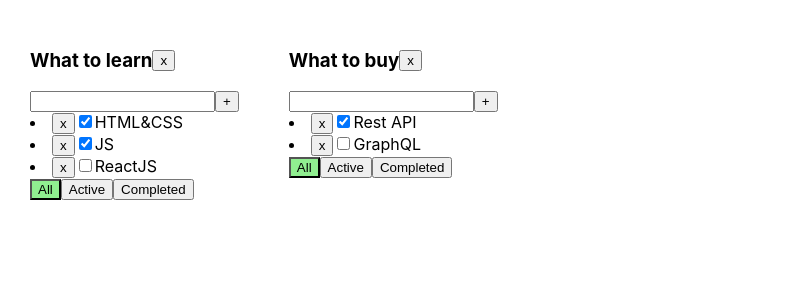
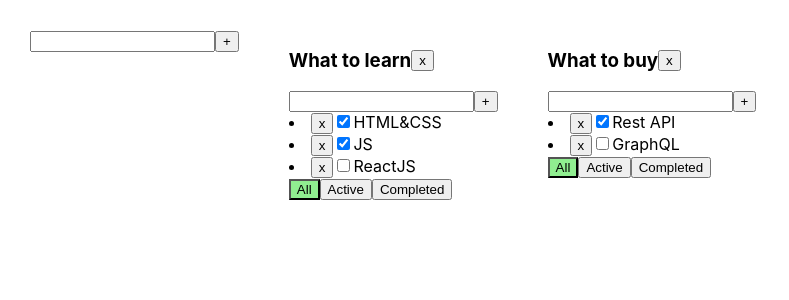
Before and after one commit to electrixky/todolistNew, a React (Create React App) app: page / in a window 1280 px wide. Shown: the top 300 px of the page, without its empty margins (0-789 px from the left). Built offline with nearby package versions, Linux system fonts and the light colour scheme.

Commit message:
AddItemForm seperate component

```diff
--- a/src/App.tsx
+++ b/src/App.tsx
@@ -2,6 +2,7 @@ import React, {useState} from 'react';
 import './App.css';
 import {Todolist} from "./components/Todolist";
 import {v1} from "uuid";
+import {AddItemForm} from "./components/AddItemForm";
 
 export type TasksType = {
     id: string
@@ -80,8 +81,16 @@ function App() {
         setTasks({...tasks})
     }
 
+    const addtodolist = (title: string) => {
+        const id = v1()
+        const newTodolist: TodolistType = {id, title: title, filter: 'All'}
+        setTodolists([newTodolist, ...todolists])
+        setTasks({[id]: [], ...tasks})
+    }
+
     return (
         <div className="App">
+            <AddItemForm addItem={addtodolist}/>
             {todolists.map(todolist => {
                 return (
                     <Todolist
--- /dev/null
+++ b/src/components/AddItemForm.tsx
@@ -0,0 +1,49 @@
+// @flow
+import * as React from 'react';
+import s from "./todolist.module.css";
+import {Button} from "./Button";
+import {ChangeEvent, KeyboardEvent, useState} from "react";
+
+type AddItemFormPropsType = {
+    addItem: (title: string) => void
+};
+export const AddItemForm = ({addItem}: AddItemFormPropsType) => {
+
+    const [title, setTitle] = useState("")
+    const [error, setError] = useState<string | null>(null)
+
+    const addItemHandler = () => {
+        if (title.trim()) {
+            addItem(title.trim())
+        } else {
+            setError("Title is required.")
+        }
+        setTitle("")
+    }
+
+    const addNewTitleHandler = (e: ChangeEvent<HTMLInputElement>) => {
+        setError(null)
+        setTitle(e.currentTarget.value)
+    }
+
+    const addItemOnKeyUpHandler = (e: KeyboardEvent<HTMLInputElement>) => {
+        if (e.key === "Enter")
+            addItemHandler()
+    }
+
+    return (
+        <div>
+            <input
+                value={title}
+                onChange={addNewTitleHandler}
+                onKeyUp={addItemOnKeyUpHandler}
+                className={error ? s.error : ""}
+            />
+            <Button
+                title={"+"}
+                onClick={addItemHandler}
+            />
+            {error && <span className={s.errorMessage}>Title is required.</span>}
+        </div>
+    );
+};
--- a/src/components/Todolist.tsx
+++ b/src/components/Todolist.tsx
@@ -3,6 +3,7 @@ import {FilterValueType, TasksType} from "../App";
 import {Task} from "./Task";
 import {Button} from "./Button";
 import s from "./todolist.module.css"
+import {AddItemForm} from "./AddItemForm";
 
 type TodolistPropsType = {
     todolistId: string
@@ -28,8 +29,8 @@ export const Todolist = ({
                          }: TodolistPropsType) => {
 
     // const inputRef = useRef<HTMLInputElement | null>(null)
-    const [taskTitle, setTaskTitle] = useState("")
-    const [error, setError] = useState<string | null>(null)
+
+
 
     const mappedTasks = tasks.length ?
         tasks.map(task => {
@@ -44,23 +45,8 @@ export const Todolist = ({
     //     }
     // }
 
-    const addTaskHandler = () => {
-        if (taskTitle.trim()) {
-            addTask(todolistId, taskTitle.trim())
-        } else {
-            setError("Title is required.")
-        }
-        setTaskTitle("")
-    }
-
-    const addNewTitleHandler = (e: ChangeEvent<HTMLInputElement>) => {
-        setError(null)
-        setTaskTitle(e.currentTarget.value)
-    }
-
-    const addTaskOnKeyUpHandler = (e: KeyboardEvent<HTMLInputElement>) => {
-        if (e.key === "Enter")
-            addTaskHandler()
+    const addTaskCallback = (title: string) => {
+        addTask(todolistId, title)
     }
 
     return (
@@ -70,18 +56,8 @@ export const Todolist = ({
                 <Button title={'x'} onClick={() => removeTodolist(todolistId)}/>
             </div>
             <div>
-                <input
-                    value={taskTitle}
-                    onChange={addNewTitleHandler}
-                    onKeyUp={addTaskOnKeyUpHandler}
-                    className={error ? s.error : ""}
-                />
-                <Button
-                    title={"+"}
-                    onClick={addTaskHandler}
-                />
+                <AddItemForm addItem={addTaskCallback}/>
             </div>
-            {error && <span className={s.errorMessage}>Title is required.</span>}
             {mappedTasks}
             <div>
                 <Button title={"All"} onClick={() => changeFilter(todolistId, "All")}
```
